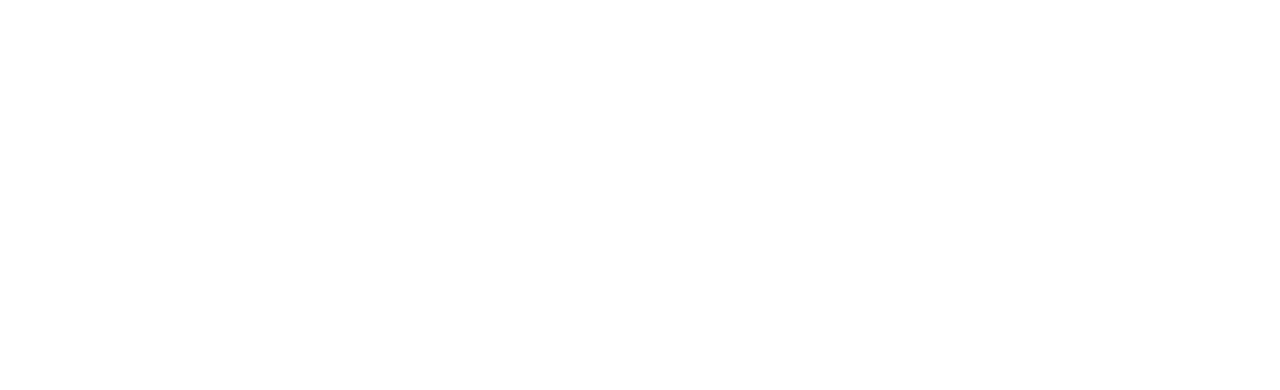
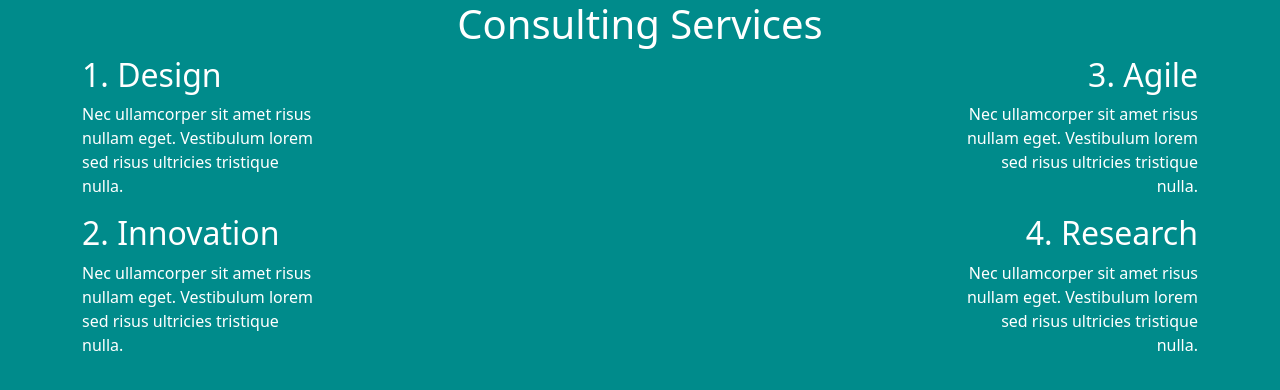
Before and after one commit to Jonathan-Caillon/Projet-Consulting-Services, a plain HTML site: page index.html in a window 1280 px wide. Drawn offline with nearby package versions, Linux system fonts and the light colour scheme.

Commit message:
feat: texte

```diff
--- a/index.html
+++ b/index.html
@@ -10,11 +10,62 @@
         <link rel="stylesheet" href="./style.css">
 
         <!-- pour les title : nom de la page actuelle suivi du nom du site - ex: Accueil - MinaLLion -->
-        <title>Figma6</title>
+        <title>Figma7</title>
     </head>
     <body>
         <section class="container">
+            <div class="row">
+                <h1>Consulting Services</h1>
+            </div>
+            <div class="row">
+                <div class="col-12 col-lg-4">
+                    <div class="row">
+                        <h2>1. Design</h2>
+                        <br>
+                        <p>
+                            Nec ullamcorper sit amet risus <br>
+                            nullam eget. Vestibulum lorem<br>
+                            sed risus ultricies tristique<br>
+                            nulla.
+                        </p>
+                    </div>
+                    <div class="row">
+                        <h2>2. Innovation</h2>
+                        <br>
+                        <p>
+                            Nec ullamcorper sit amet risus <br>
+                            nullam eget. Vestibulum lorem<br>
+                            sed risus ultricies tristique<br>
+                            nulla.
+                        </p>
+                    </div>
+                </div>
+                <div class="col-12 col-lg-4">
 
+                </div>
+                <div class="col-12 col-lg-4 txt">
+                    <div class="row">
+                        <h2>3. Agile</h2>
+                        <br>
+                        <p>
+                            Nec ullamcorper sit amet risus <br>
+                            nullam eget. Vestibulum lorem<br>
+                            sed risus ultricies tristique<br>
+                            nulla.
+                        </p>
+                    </div>
+                    <div class="row">
+                        <h2>4. Research</h2>
+                        <br>
+                        <p>
+                            Nec ullamcorper sit amet risus <br>
+                            nullam eget. Vestibulum lorem<br>
+                            sed risus ultricies tristique<br>
+                            nulla.
+                        </p>
+                    </div>
+                </div>
+            </div>
         </section>
     </body>
     <!-- JavaScript Bundle with Popper -->
--- a/style.css
+++ b/style.css
@@ -0,0 +1,13 @@
+body {
+    background-color: darkcyan;
+    color: white;
+}
+
+h1 {
+    text-align: center;
+
+}
+
+.txt {
+    text-align: end;
+}
```
